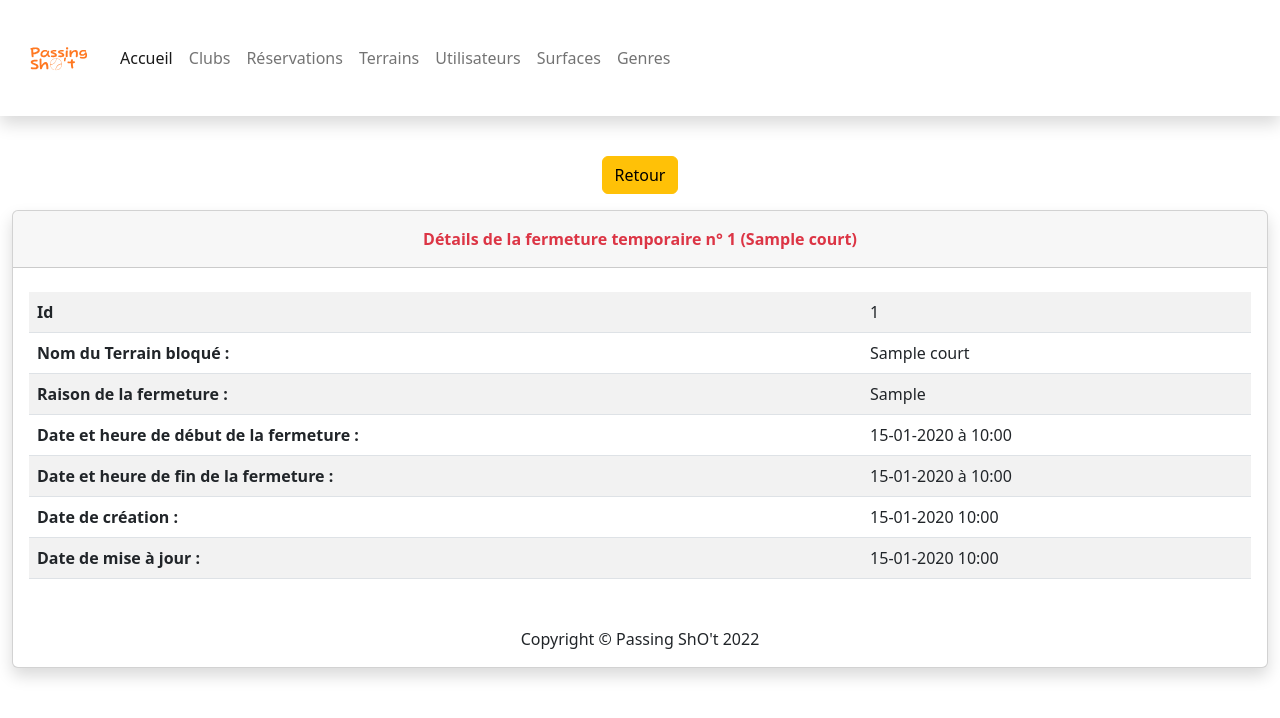
After one commit to Vincent-Mitry/projet-passing-shot-back, a Symfony app: template templates/court/blocked/show.html.twig in a window 1280 px wide. The commit adds this page. Shown: the top 718 px of the page. Run offline with Twig, Linux system fonts and the light colour scheme; the template is opened without the code that fills it: most values are stand-ins (such as "Sample title", 1, 10 or a date in 2020); some libraries are stand-ins or nearby versions.

Commit message:
vincent-feat/court-index-added-link-to-blocked-courts-by-court

```diff
--- /dev/null
+++ b/templates/court/blocked/show.html.twig
@@ -0,0 +1,53 @@
+{% extends 'base.html.twig' %}
+
+{% block title %}Détails de la fermeture temporaire n° {{ blockedCourt.id }} - {{ court.name }}{% endblock %}
+
+{% block body %}
+<div class="container-fluid">
+    <div class=" d-flex justify-content-center">
+        <a href="{{ path('app_blocked_courts_by_court', {'court_id': court.id}) }}" class="btn btn-warning m-3">Retour</a>
+        {# <a href="{{ path('app_blocked_court_edit', {'court_id': court.id, 'id': id}) }}" class="btn btn-warning m-3">Modifier</a> #}
+        {# {{ include('court/_delete_form.html.twig') }} #}
+    </div>
+        <div class="card shadow">
+            <div class="card-header py-3">
+                <p class="text-danger m-0 fw-bold text-center">Détails de la fermeture temporaire n° {{ blockedCourt.id }} ({{ court.name }})</p>
+            </div>
+            <div class="card-body">
+        <div class="table-responsive table mt-2" id="dataTable" role="grid" aria-describedby="dataTable_info">
+            <table class="table table-striped table-hover my-0" id="dataTable ">
+                <tbody>
+        <tbody>
+            <tr>
+                <th>Id</th>
+                <td>{{ blockedCourt.id }}</td>
+            </tr>
+             <tr>
+                <th>Nom du Terrain bloqué : </th>
+                <td>{{ court.name }}</td>
+            </tr>
+            <tr>
+                <th>Raison de la fermeture : </th>
+                <td>{{ blockedCourt.blockedReason }}</td>
+            </tr>
+            <tr>
+                <th>Date et heure de début de la fermeture : </th>
+                <td>{{ blockedCourt.startDatetime ? blockedCourt.startDatetime|date('d-m-Y à H:i') : '' }}</td>
+            </tr>
+            <tr>
+                <th>Date et heure de fin de la fermeture : </th>
+                <td>{{ blockedCourt.endDatetime ? blockedCourt.endDatetime|date('d-m-Y à H:i') : '' }}</td>
+            </tr>
+            <tr>
+                <th>Date de création : </th>
+                <td>{{ court.createdAt ? court.createdAt|date('d-m-Y H:i') : '' }}</td>
+            </tr>
+            <tr>
+                <th>Date de mise à jour : </th>
+                <td>{{ court.updatedAt ? court.updatedAt|date('d-m-Y H:i') : '' }}</td>
+            </tr>
+        </tbody>
+    </table>
+</div>
+
+{% endblock %}
```
Also changed, not shown: src/Controller/CourtController.php (+23 -2 lines), src/Repository/BlockedCourtRepository.php (+12 -0 lines), templates/court/blocked/blocked_courts_by_court.html.twig (+11 -9 lines), templates/court/index.html.twig (+10 -8 lines).
